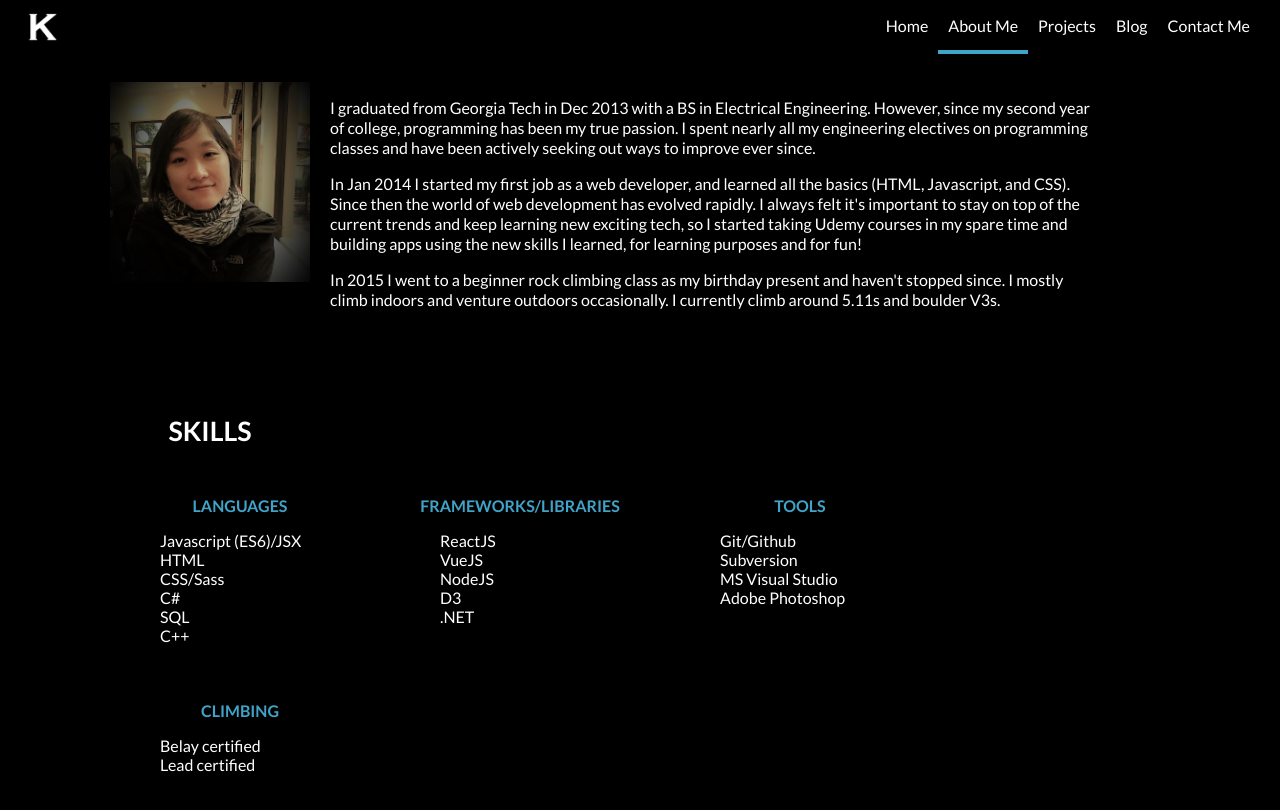
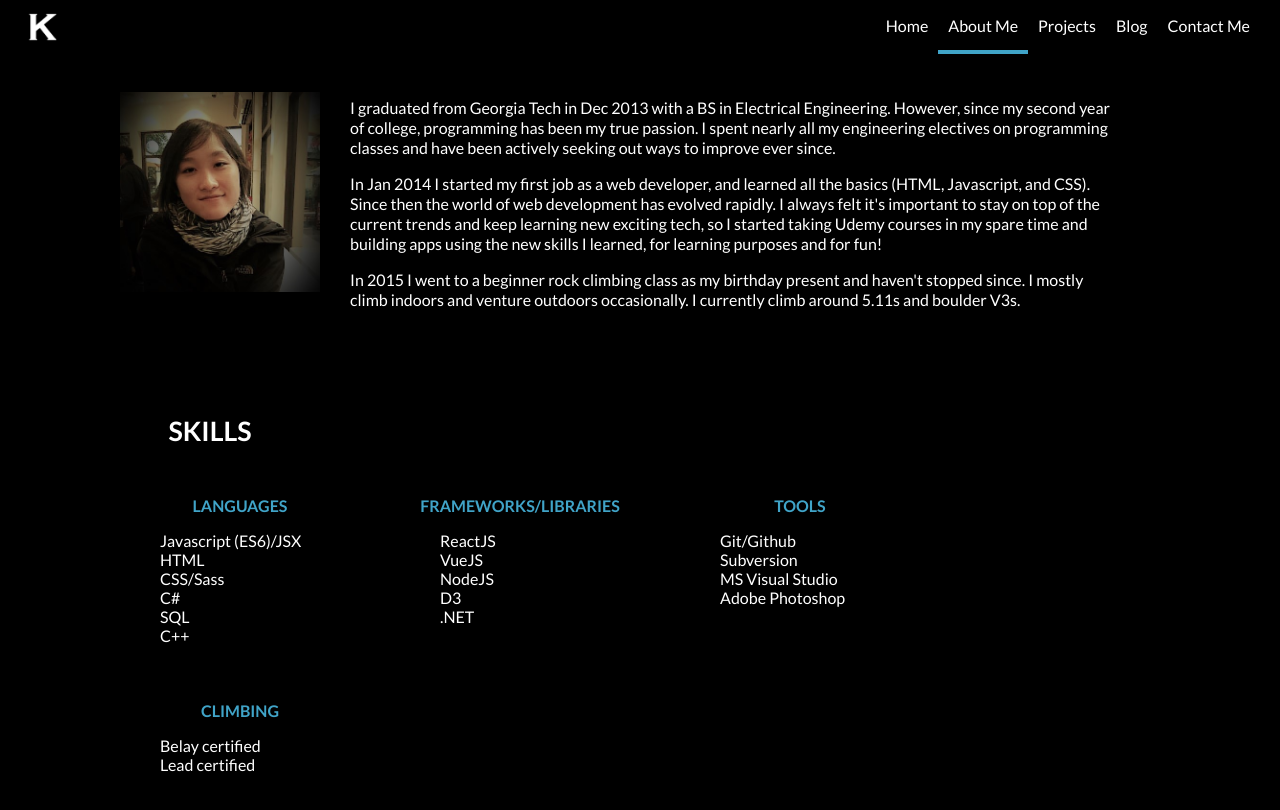
Before and after one commit to wyang36/personal-website, a React app: page /about-me in a window 1280 px wide. Shown: the top 810 px of the page. Built offline with nearby package versions, Linux system fonts and the light colour scheme.

Commit message:
site update
minor styling update

```diff
--- a/src/components/About/AboutSummary/AboutSummary.css
+++ b/src/components/About/AboutSummary/AboutSummary.css
@@ -6,7 +6,7 @@
 .Photo {
     width: 200px;
     height: 200px;
-    margin: 10px;
+    margin: 20px;
     background-image: url(../../../assets/images/my-photo.jpg);
     background-size: cover;
     background-repeat: no-repeat;
```
